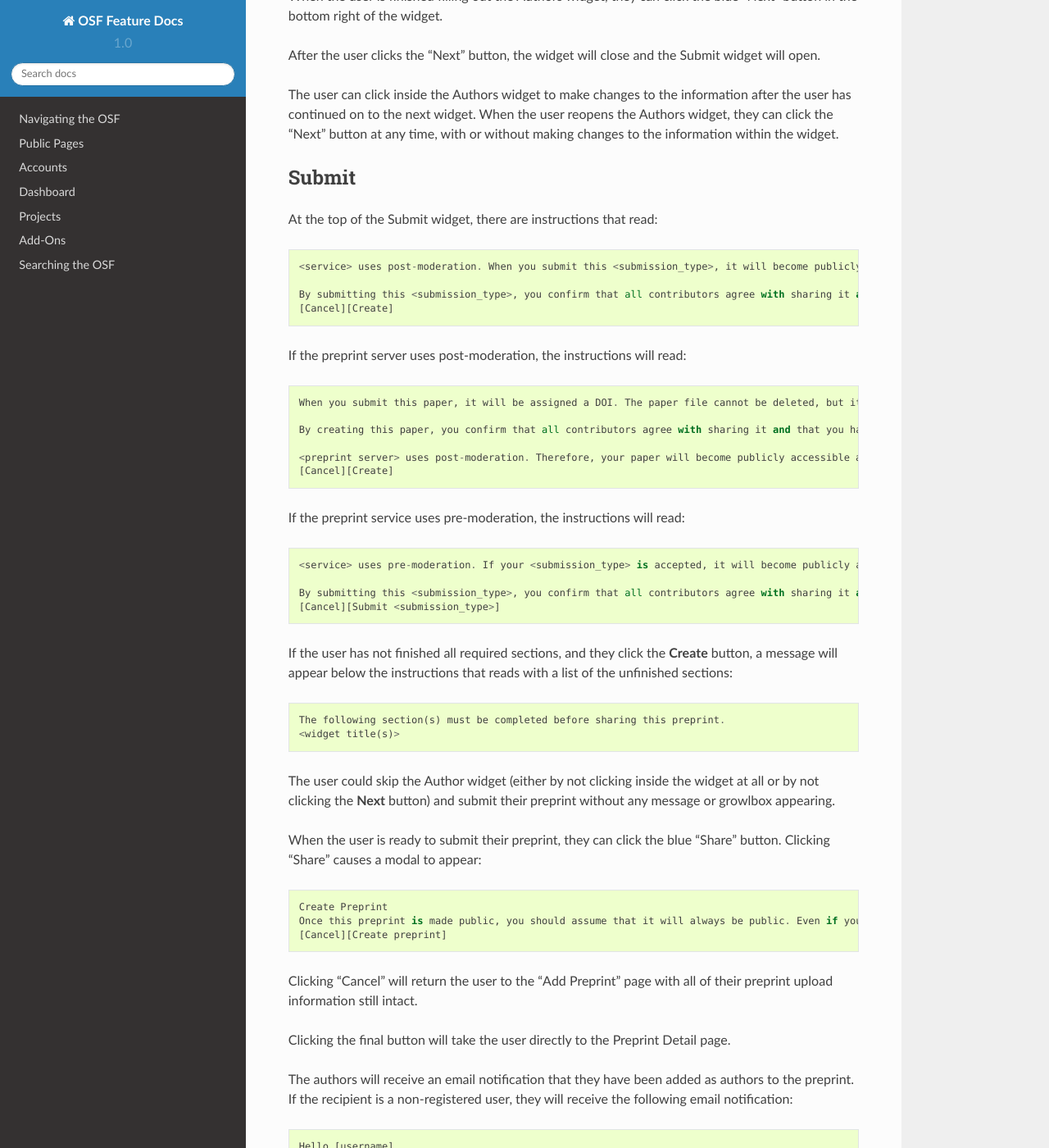
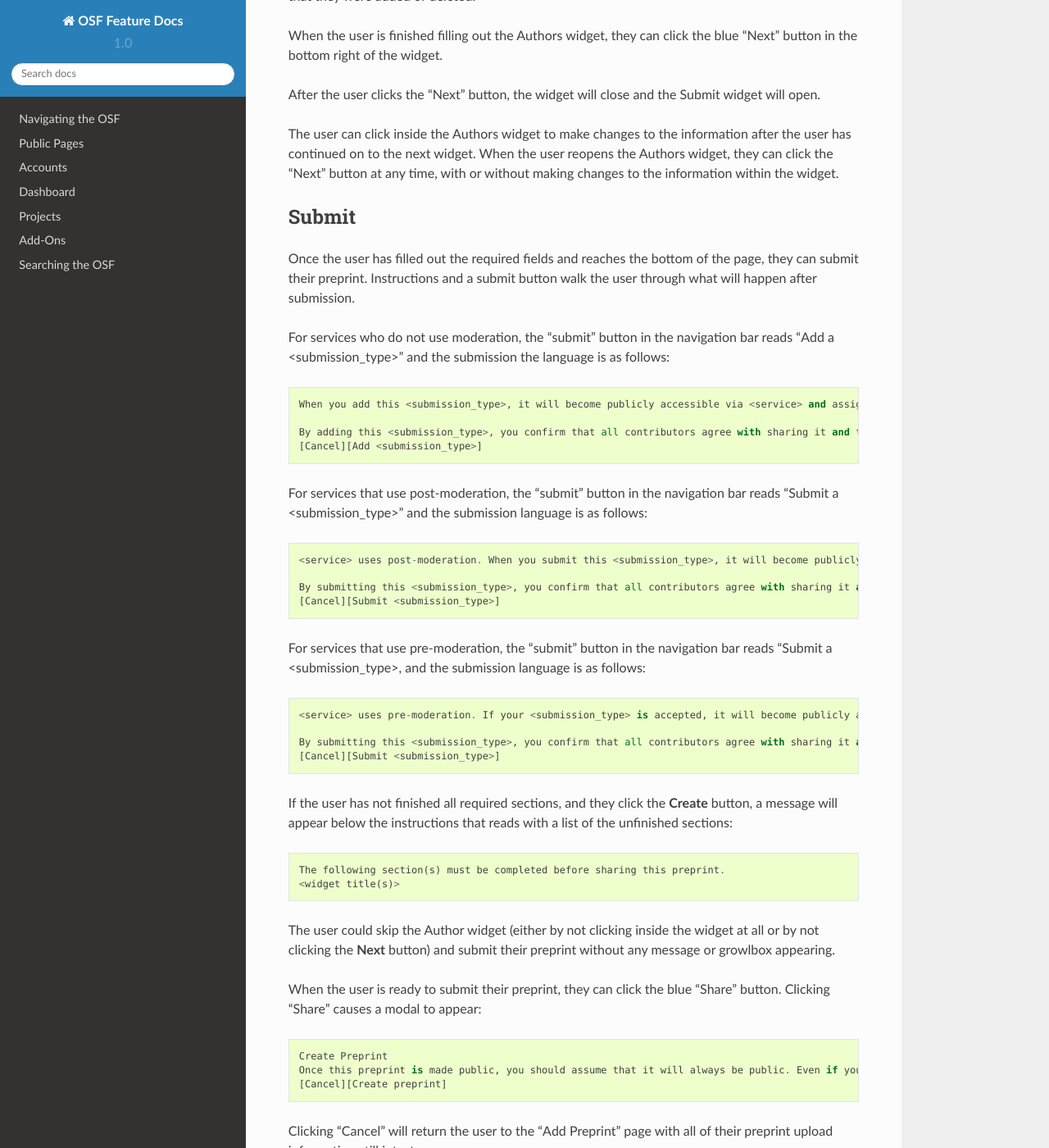
Before and after one commit to CenterForOpenScience/OSFDocs, a Sphinx documentation site: the page built from docs/pages/preprints.rst, in a window 1280 px wide and 1400 px high, scrolled down 16911 px. Shown: the whole window at 82% size. Built offline with Sphinx 7.4.7 and the Read the Docs theme 2.0.0, drawn with Linux system fonts in a browser that asks for light colours; some of the changed text lies outside the part shown.

Commit message:
Updated submission and navbar language

```diff
--- a/docs/pages/preprints.rst
+++ b/docs/pages/preprints.rst
@@ -16,19 +16,23 @@
 
 On the OSF Preprints landing page, there is a search field to search for preprints, a green [Add a preprint] button below the search field, and a section titled "Browse by subject" that shows the 10 top-level subject areas provided by Bepress (see the `Search Preprints`_ section).
 
-In the top right, there's a toolbar with the following actions:
+For the preprint services, the navigation bar is laid out as follows:
 
-* An "Add a preprint" tab that takes the user to the "Add a preprint" page.
-* A "Search" tab that takes the user to the Preprint Archive Search page.
+* **Add a preprint** takes the user to the "Submission" page
+* **Search** takes the user to the "Discover" page
+* **Support** takes the user to the preprints help guides
+* **Donate** takes the user to the COS "Donate" page
+
+If the service uses moderation, the "Add a preprint" button reads "Submit a <submission_type>".
 
 The following tabs appear in the navigation bar when the user is logged out OSF Preprints:
 
 * OSF Preprints. Clicking this tab causes a drop-down menu to appear with the following options:
 
-    * OSF Home: Clicking this link takes the user to their dashboard.
-    * OSF Preprints: Clicking this link takes the user to the OSF Preprints landing page https://osf.io/preprints/.
-    * OSF Registries: Clicking this link takes the user to the OSF Registries landing page https://osf.io/registries/.
-    * OSF Meetings: Clicking this link takes the user to the OSF for Meetings landing page https://osf.io/meetings/.
+    * **OSF Home** takes the user to their dashboard.
+    * **OSF Preprints** takes the user to the OSF Preprints landing page https://osf.io/preprints/.
+    * **OSF Registries** takes the user to the OSF Registries landing page https://osf.io/registries/.
+    * **OSF Meetings** takes the user to the OSF for Meetings landing page https://osf.io/meetings/.
 
 * Add a preprint: Clicking this link takes the user to the sign-in page https://accounts.osf.io/login?service=https%3A%2F%2Fosf.io%2Flogin%2F%3Fnext%3D%252Fpreprints%252Fsubmit.
 * Search: Clicking this link takes the user to the Preprints Discover page https://osf.io/preprints/discover/.
@@ -516,23 +520,23 @@
 Submit
 ^^^^^^
 
-At the top of the Submit widget, there are instructions that read::
+Once the user has filled out the required fields and reaches the bottom of the page, they can submit their preprint. Instructions and a submit button walk the user through what will happen after submission.
 
-    <service> uses post-moderation. When you submit this <submission_type>, it will become publicly accessible via <service> and assigned a DOI. Your <submission_type> will onlu become private if rejected by a moderator. The <submission_type> file cannot be deleted, but it can be updated or modified. The related OSF project can be used to manage supplementary materials, appendices, data, or protocols for your <submission_type>.
+For services who do not use moderation, the "submit" button in the navigation bar reads "Add a <submission_type>" and the submission the language is as follows::
 
-    By submitting this <submission_type>, you confirm that all contributors agree with sharing it and that you have the right to share this <submission_type>.
-    [Cancel][Create]
+  When you add this <submission_type>, it will become publicly accessible via <service> and assigned a DOI. The <submissions_type> file cannot be deleted, but it can be updated or modified. The related OSF project can be used to manage supplementary materials, appendices, data, or protocols for your <submission_type>.
 
-If the preprint server uses post-moderation, the instructions will read::
+  By adding this <submission_type>, you confirm that all contributors agree with sharing it and that you have the right to share this <submission_type>.
+  [Cancel][Add <submission_type>]
 
-    When you submit this paper, it will be assigned a DOI. The paper file cannot be deleted, but it can be updated or modified. The related OSF project can be used to manage supplementary materials, appendices, data, or protocols for your paper.
+For services that use post-moderation, the "submit" button in the navigation bar reads "Submit a <submission_type>" and the submission language is as follows::
 
-    By creating this paper, you confirm that all contributors agree with sharing it and that you have the right to share this paper.
+  <service> uses post-moderation. When you submit this <submission_type>, it will become publicly accessible via <service> and assigned a DOI. Your <submission_type> will only become private if rejected by a moderator. The <submission_type> file cannot be deleted, but it can be updated or modified. The related OSF project can be used to manage supplementary materials, appendices, data, or protocols for your <submission_type>.
 
-    <preprint server> uses post-moderation. Therefore, your paper will become publicly accessible after creation and will only become private if rejected by a moderator.
-    [Cancel][Create]
+  By submitting this <submission_type>, you confirm that all contributors agree with sharing it and that you have the right to share this <submission_type>.
+  [Cancel][Submit <submission_type>]
 
-If the preprint service uses pre-moderation, the instructions will read::
+For services that use pre-moderation, the "submit" button in the navigation bar reads "Submit a <submission_type>, and the submission language is as follows::
 
     <service> uses pre-moderation. If your <submission_type> is accepted, it will become publicly accessible via <service> and assigned a DOI. The <submission_type> file cannot be deleted, but it can be updated or modified. The related OSF project can be used to manage supplementary materials, appendices, data, or protocols for your <submission_type>.
 
```
